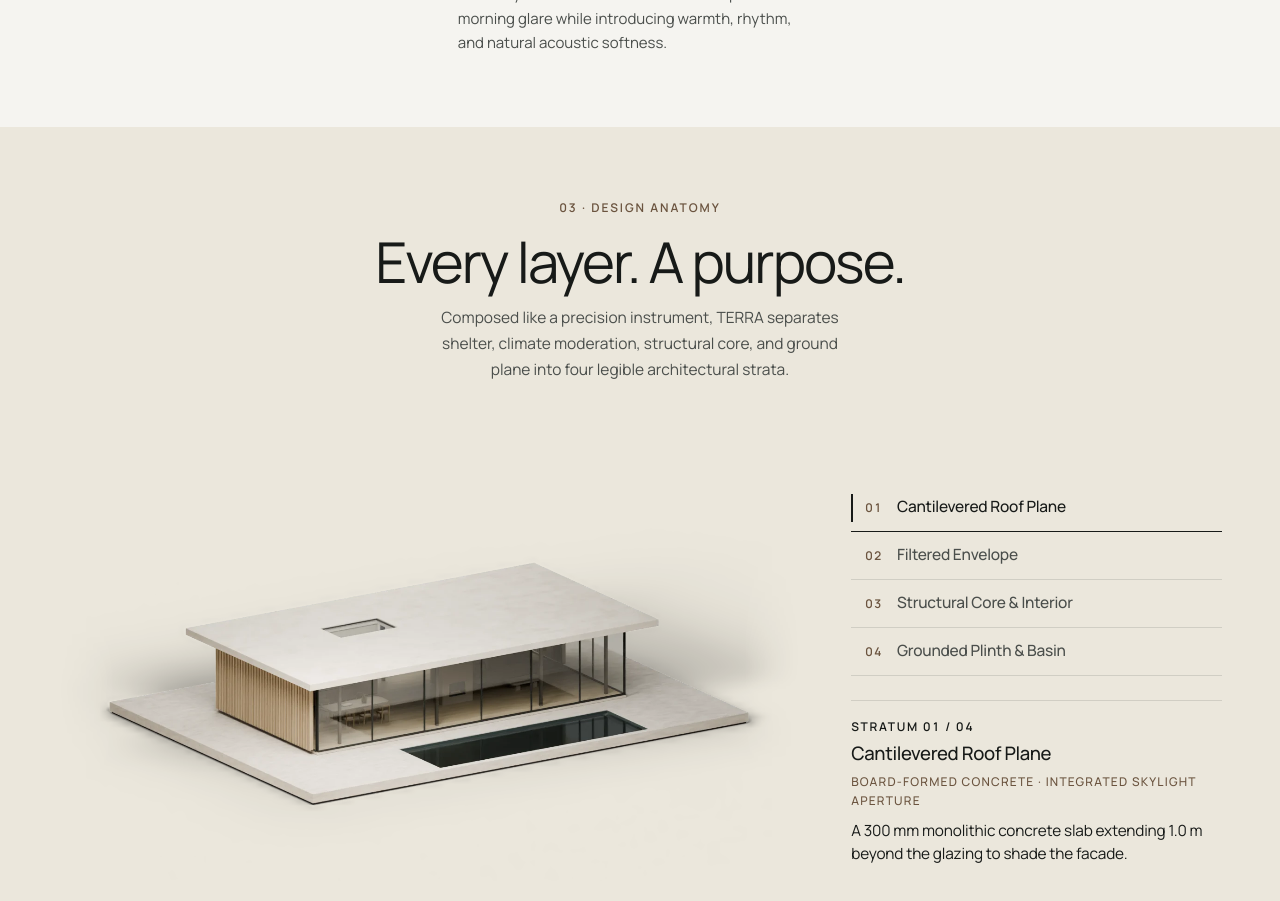
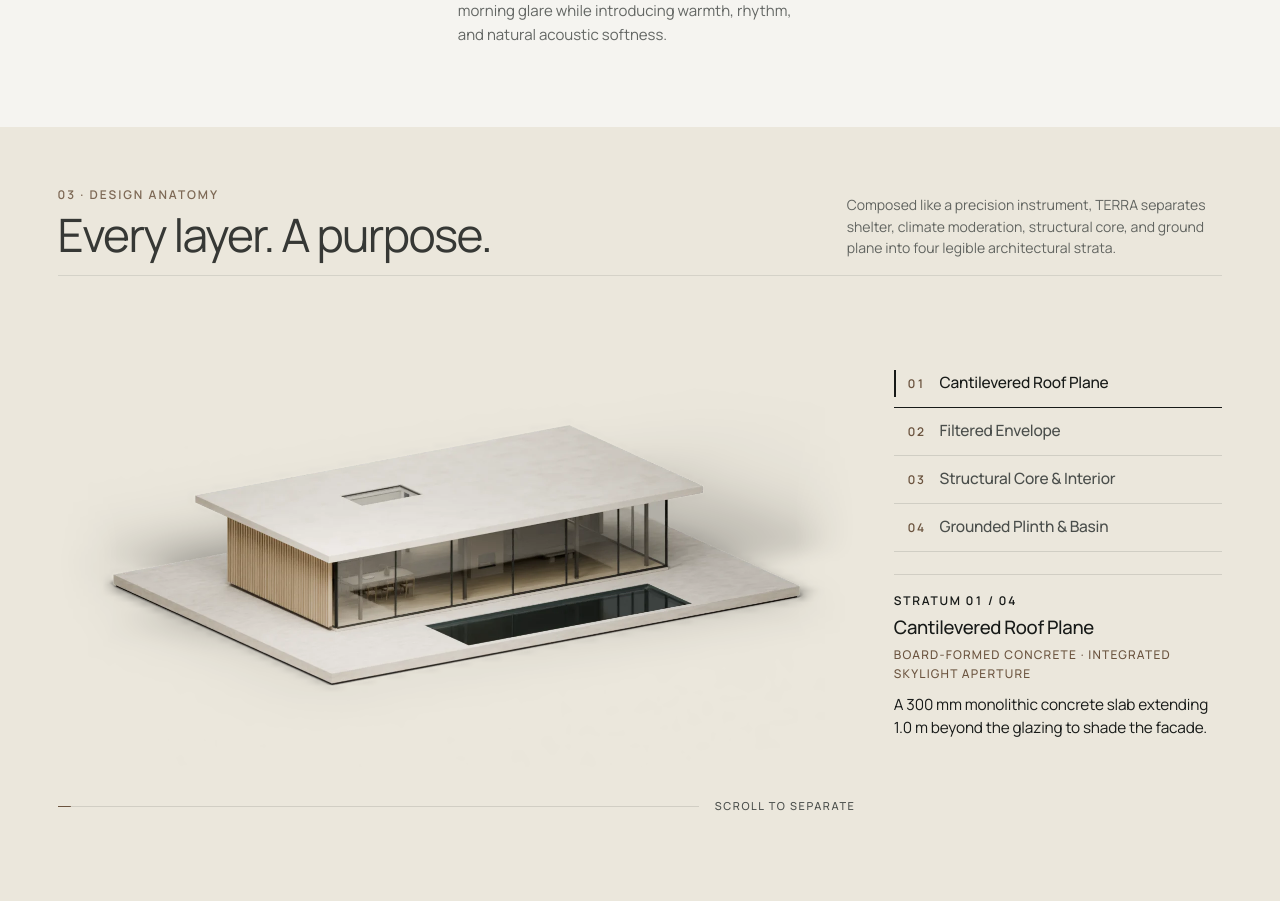
Before and after one commit to Skiidig/TERRA-Project, a React (Vite) app: page / in a window 1280 px wide. Shown: the part 2440-3341 px from the top of the page. Built offline with nearby package versions, Linux system fonts and the light colour scheme.

Commit message:
feat: integrate Lenis and refine Anatomy scroll composition

```diff
--- a/package.json
+++ b/package.json
@@ -18,6 +18,7 @@
     "@react-three/drei": "10.7.9",
     "@react-three/fiber": "9.8.2",
     "gsap": "3.15.1",
+    "lenis": "^1.3.28",
     "react": "19.3.1",
     "react-dom": "19.3.1",
     "three": "0.187.0"
--- a/src/App.tsx
+++ b/src/App.tsx
@@ -2,6 +2,7 @@ import { useEffect, useLayoutEffect, useRef, useState } from 'react'
 import gsap from 'gsap'
 import { ScrollTrigger } from 'gsap/ScrollTrigger'
 import { DesignAnatomySection } from './anatomy/DesignAnatomySection'
+import { scrollToY, setupDesktopSmoothScroll } from './lib/smoothScroll'
 import {
   closingContent,
   footerContent,
@@ -21,6 +22,9 @@ export function App() {
   const [menuOpen, setMenuOpen] = useState(false)
   const [scrolled, setScrolled] = useState(false)
   const [headerOnDark, setHeaderOnDark] = useState(false)
+
+  // Desktop-only Lenis smooth wheel integration synchronized with GSAP ScrollTrigger
+  useEffect(() => setupDesktopSmoothScroll(), [])
 
   // Ensure direct fragment URLs (e.g. /#anatomy) align accurately after React mounts DOM & fonts settle
   useLayoutEffect(() => {
@@ -45,7 +49,7 @@ export function App() {
         Math.round(target.getBoundingClientRect().top + window.scrollY - headerHeight),
       )
       if (Math.abs(window.scrollY - targetTop) > 2) {
-        window.scrollTo({ top: targetTop, behavior: 'instant' })
+        scrollToY(targetTop, { immediate: true })
       }
       ScrollTrigger.refresh()
     }
--- a/src/anatomy/DesignAnatomySection.tsx
+++ b/src/anatomy/DesignAnatomySection.tsx
@@ -3,6 +3,7 @@ import type { KeyboardEvent as ReactKeyboardEvent } from 'react'
 import gsap from 'gsap'
 import { ScrollTrigger } from 'gsap/ScrollTrigger'
 import { anatomyContent } from '../content/v2Content'
+import { scrollToY } from '../lib/smoothScroll'
 import { createFramePlayer } from './framePlayer'
 import type { FramePlayer, FramePlayerState } from './framePlayer'
 import {
@@ -55,6 +56,7 @@ export function DesignAnatomySection() {
   const sectionRef = useRef<HTMLElement>(null)
   const runwayRef = useRef<HTMLDivElement>(null)
   const stickyRef = useRef<HTMLDivElement>(null)
+  const headerRef = useRef<HTMLDivElement>(null)
   const canvasRef = useRef<HTMLCanvasElement>(null)
   const posterRef = useRef<HTMLImageElement>(null)
   const progressBarRef = useRef<HTMLSpanElement>(null)
@@ -226,13 +228,16 @@ export function DesignAnatomySection() {
     const syncGeometry = () => {
       const header = document.querySelector<HTMLElement>('.site-header')
       const headerHeight = header?.offsetHeight ?? 64
+      const anatomyHeaderHeight = headerRef.current?.offsetHeight ?? 0
       runway.style.setProperty('--anatomy-header-offset', `${headerHeight}px`)
+      runway.style.setProperty('--anatomy-header-height', `${anatomyHeaderHeight}px`)
       runway.style.setProperty('--anatomy-hold-height', `${sticky.offsetHeight}px`)
     }
 
     syncGeometry()
     const resizeObserver = new ResizeObserver(syncGeometry)
     resizeObserver.observe(sticky)
+    if (headerRef.current) resizeObserver.observe(headerRef.current)
     const headerEl = document.querySelector<HTMLElement>('.site-header')
     if (headerEl) resizeObserver.observe(headerEl)
 
@@ -437,10 +442,7 @@ export function DesignAnatomySection() {
       scrollProgressRef.current = targetProgress
       ensureLoopRunning()
       const destinationY = trigger.start + targetProgress * (trigger.end - trigger.start)
-      window.scrollTo({
-        top: destinationY,
-        behavior: 'smooth',
-      })
+      scrollToY(destinationY, { duration: 0.72 })
     }
 
     retryFrameRef.current = () => {
@@ -504,16 +506,6 @@ export function DesignAnatomySection() {
       className="section section-stone section-anatomy"
       aria-labelledby="anatomy-headline"
     >
-      <div className="container">
-        <div className="anatomy-header" data-reveal>
-          <p className="eyebrow">{anatomyContent.eyebrow}</p>
-          <h2 id="anatomy-headline" className="section-headline">
-            {anatomyContent.headline}
-          </h2>
-          <p className="section-intro anatomy-intro">{anatomyContent.intro}</p>
-        </div>
-      </div>
-
       <div
         ref={runwayRef}
         className="anatomy-runway"
@@ -521,7 +513,18 @@ export function DesignAnatomySection() {
         data-variant={compact ? 'mobile' : 'desktop'}
       >
         <div ref={stickyRef} className="anatomy-sticky">
-          <div className="container anatomy-stage">
+          <div className="container anatomy-composition">
+            <div ref={headerRef} className="anatomy-header" data-reveal>
+              <div className="anatomy-header-title">
+                <p className="eyebrow">{anatomyContent.eyebrow}</p>
+                <h2 id="anatomy-headline" className="section-headline anatomy-headline">
+                  {anatomyContent.headline}
+                </h2>
+              </div>
+              <p className="section-intro anatomy-intro">{anatomyContent.intro}</p>
+            </div>
+
+            <div className="anatomy-stage">
               <figure className="anatomy-figure">
                 <div className="media-frame media-frame-anatomy">
                   <img
@@ -544,13 +547,14 @@ export function DesignAnatomySection() {
                 </div>
 
                 <figcaption className="anatomy-stage-footer">
-                <span
-                  className="anatomy-progress-track"
-                  aria-hidden="true"
-                  hidden={!isInteractive}
-                >
+                  <div className="anatomy-progress-row" hidden={!isInteractive}>
+                    <span className="anatomy-progress-track" aria-hidden="true">
                       <span ref={progressBarRef} className="anatomy-progress-fill" />
                     </span>
+                    <span className="anatomy-scroll-hint" aria-hidden="true">
+                      Scroll to separate
+                    </span>
+                  </div>
 
                   {targetFailed ? (
                     <div className="anatomy-recovery" role="status">
@@ -627,6 +631,7 @@ export function DesignAnatomySection() {
             </div>
           </div>
         </div>
+      </div>
     </section>
   )
 }
--- /dev/null
+++ b/src/lib/smoothScroll.ts
@@ -0,0 +1,158 @@
+import Lenis from 'lenis'
+import gsap from 'gsap'
+import { ScrollTrigger } from 'gsap/ScrollTrigger'
+
+gsap.registerPlugin(ScrollTrigger)
+
+const DESKTOP_SMOOTH_QUERY =
+  '(hover: hover) and (pointer: fine) and (min-width: 64rem) and (prefers-reduced-motion: no-preference)'
+
+/**
+ * Empirically evaluated conservative desktop lerp factor (tested: 0.08, 0.10, 0.14).
+ * Selected 0.14: smooths discrete wheel input with zero perceptible input lag,
+ * zero lingering idle drift, and no double-smoothing against Anatomy's damper.
+ */
+export const LENIS_LERP = 0.14
+
+let activeLenis: Lenis | null = null
+
+export function getActiveLenis(): Lenis | null {
+  return activeLenis
+}
+
+export function scrollToY(
+  y: number,
+  options?: { immediate?: boolean; duration?: number },
+): void {
+  const clampedY = Math.max(0, y)
+  const reducedMotion = window.matchMedia('(prefers-reduced-motion: reduce)').matches
+  const immediate = Boolean(options?.immediate || reducedMotion)
+
+  if (activeLenis) {
+    activeLenis.scrollTo(clampedY, {
+      immediate,
+      ...(immediate || options?.duration === undefined ? {} : { duration: options.duration }),
+    })
+    return
+  }
+
+  window.scrollTo({
+    top: clampedY,
+    behavior: immediate ? 'instant' : 'smooth',
+  })
+}
+
+export function scrollToHash(
+  hash: string,
+  options?: { immediate?: boolean; duration?: number },
+): boolean {
+  if (!hash || !hash.startsWith('#')) return false
+  if (hash === '#top') {
+    scrollToY(0, options)
+    return true
+  }
+
+  const target = document.getElementById(hash.slice(1))
+  if (!target) return false
+
+  const headerHeight = document.querySelector<HTMLElement>('.site-header')?.offsetHeight ?? 64
+  const targetTop = Math.max(
+    0,
+    Math.round(target.getBoundingClientRect().top + window.scrollY - headerHeight),
+  )
+  scrollToY(targetTop, options)
+  return true
+}
+
+/**
+ * Mounts a single desktop-only Lenis instance synchronized with GSAP's ticker
+ * and ScrollTrigger. Automatically tears down on mobile, reduced-motion,
+ * viewport changes, or React StrictMode cleanup.
+ */
+export function setupDesktopSmoothScroll(lerp = LENIS_LERP): () => void {
+  const mediaQuery = window.matchMedia(DESKTOP_SMOOTH_QUERY)
+  let tickerCallback: ((time: number) => void) | null = null
+
+  const teardown = () => {
+    if (tickerCallback) {
+      gsap.ticker.remove(tickerCallback)
+      tickerCallback = null
+    }
+    if (activeLenis) {
+      activeLenis.off('scroll', ScrollTrigger.update)
+      activeLenis.destroy()
+      activeLenis = null
+    }
+  }
+
+  const mount = () => {
+    teardown()
+    if (!mediaQuery.matches) return
+
+    const lenis = new Lenis({
+      smoothWheel: true,
+      lerp,
+      syncTouch: false,
+      autoRaf: false,
+      allowNestedScroll: true,
+      respectReducedMotion: true,
+    })
+
+    lenis.on('scroll', ScrollTrigger.update)
+
+    tickerCallback = (time: number) => {
+      lenis.raf(time * 1000)
+    }
+    gsap.ticker.add(tickerCallback)
+    activeLenis = lenis
+    ScrollTrigger.refresh()
+  }
+
+  const onAnchorClick = (event: MouseEvent) => {
+    if (!activeLenis || event.defaultPrevented || event.button !== 0) return
+    if (event.metaKey || event.ctrlKey || event.shiftKey || event.altKey) return
+
+    const target = event.target as HTMLElement | null
+    const link = target?.closest<HTMLAnchorElement>('a[href^="#"]')
+    if (!link) return
+
+    const href = link.getAttribute('href')
+    if (!href || href.length <= 1) return
+
+    if (scrollToHash(href, { duration: 1.05 })) {
+      event.preventDefault()
+      if (window.location.hash !== href) {
+        window.history.pushState(null, '', href)
+      }
+      if (href !== '#top') {
+        const dest = document.getElementById(href.slice(1))
+        if (dest && dest.tabIndex < 0 && !dest.hasAttribute('tabindex')) {
+          dest.setAttribute('tabindex', '-1')
+        }
+        dest?.focus({ preventScroll: true })
+      }
+    }
+  }
+
+  const onPopState = () => {
+    if (!activeLenis) return
+    const hash = window.location.hash
+    if (hash && hash.length > 1) {
+      scrollToHash(hash, { immediate: true })
+    } else {
+      scrollToY(0, { immediate: true })
+    }
+  }
+
+  mount()
+  mediaQuery.addEventListener('change', mount)
+  document.addEventListener('click', onAnchorClick)
+  window.addEventListener('popstate', onPopState)
+
+  return () => {
+    mediaQuery.removeEventListener('change', mount)
+    document.removeEventListener('click', onAnchorClick)
+    window.removeEventListener('popstate', onPopState)
+    teardown()
+  }
+}
--- a/src/style.css
+++ b/src/style.css
@@ -61,6 +61,32 @@ html {
   color: var(--color-charcoal);
 }
 
+/* Official Lenis structural rules (active only when desktop Lenis mounts) */
+html.lenis,
+html.lenis body {
+  height: auto;
+}
+
+html.lenis.lenis-smooth {
+  scroll-behavior: auto;
+}
+
+.lenis:not(.lenis-autoToggle).lenis-stopped {
+  overflow: clip;
+}
+
+.lenis [data-lenis-prevent],
+.lenis [data-lenis-prevent-wheel],
+.lenis [data-lenis-prevent-touch],
+.lenis [data-lenis-prevent-vertical],
+.lenis [data-lenis-prevent-horizontal] {
+  overscroll-behavior: contain;
+}
+
+.lenis.lenis-smooth iframe {
+  pointer-events: none;
+}
+
 body {
   margin: 0;
   min-width: 0;
@@ -711,23 +737,40 @@ section[id] {
 
 /* 4. DESIGN ANATOMY */
 .section-anatomy {
-  padding-block: clamp(3.25rem, 5.5vw, 4.75rem) clamp(2.5rem, 4.5vw, 3.75rem);
+  padding-block: clamp(1.75rem, 3.5vw, 3rem) clamp(2rem, 4vw, 3.25rem);
+}
+
+.anatomy-composition {
+  display: flex;
+  flex-direction: column;
+  gap: clamp(1rem, 2.2vh, 1.75rem);
 }
 
 .anatomy-header {
-  max-width: 44rem;
-  margin-inline: auto;
-  text-align: center;
-  margin-bottom: clamp(1.75rem, 3.2vh, 2.5rem);
+  display: grid;
+  grid-template-columns: 1fr;
+  gap: 0.625rem;
+  align-items: end;
+  padding-bottom: clamp(0.875rem, 1.8vh, 1.35rem);
+  border-bottom: 1px solid var(--color-rule);
+}
+
+.anatomy-header .eyebrow {
+  margin-block-end: 0.45rem;
+}
+
+.anatomy-headline {
+  font-size: clamp(1.875rem, 3.6vw, 3.25rem);
 }
 
 .anatomy-intro {
-  margin-top: 0.875rem;
-  margin-inline: auto;
+  font-size: clamp(0.875rem, 1.05vw, 0.96875rem);
+  line-height: 1.55;
+  max-width: 44ch;
 }
 
 .anatomy-runway {
-  --anatomy-runway: 680px;
+  --anatomy-runway: 600px;
   --anatomy-end-hold: 32px;
   --anatomy-fade: 7.5%;
   position: relative;
@@ -748,19 +791,21 @@ section[id] {
   position: sticky;
   top: var(--anatomy-header-offset, var(--header-height));
   background-color: var(--color-stone);
-  padding-block: clamp(0.5rem, 1.5vh, 1.25rem);
+  padding-block: clamp(0.625rem, 1.4vh, 1.125rem);
 }
 
 .anatomy-runway[data-mode='reduced'] .anatomy-sticky,
 .anatomy-runway[data-mode='poster'] .anatomy-sticky {
   position: static;
-  padding-block: 0;
+  min-height: 0;
+  display: block;
+  padding-block: clamp(2.5rem, 5vw, 4rem);
 }
 
 .anatomy-stage {
   display: grid;
   grid-template-columns: 1fr;
-  gap: clamp(1.25rem, 3vw, 2.5rem);
+  gap: clamp(1rem, 2.5vw, 2.25rem);
   align-items: center;
 }
 
@@ -830,12 +875,32 @@ section[id] {
   min-height: 0.5rem;
 }
 
+.anatomy-progress-row {
+  display: flex;
+  align-items: center;
+  gap: 1rem;
+}
+
+.anatomy-progress-row[hidden] {
+  display: none;
+}
+
 .anatomy-progress-track {
   display: block;
-  width: 100%;
+  flex: 1 1 auto;
   height: 1px;
   background-color: var(--color-rule);
   overflow: hidden;
+}
+
+.anatomy-scroll-hint {
+  display: none;
+  flex: 0 0 auto;
+  font-size: 0.6875rem;
+  font-weight: 500;
+  letter-spacing: 0.14em;
+  text-transform: uppercase;
+  color: var(--color-ink-muted);
 }
 
 .anatomy-progress-fill {
@@ -1219,7 +1284,7 @@ section[id] {
 }
 
 /* Compact short mobile safety (e.g. 320x568) */
-@media (max-height: 40rem) and (max-width: 47.99rem) {
+@media (max-height: 41rem) and (max-width: 47.99rem) {
   .hero-section {
     padding-block: 0.75rem 0.875rem;
   }
@@ -1250,20 +1315,29 @@ section[id] {
   }
 
   .anatomy-sticky {
-    padding-block: 0.35rem 0.5rem;
+    top: calc(var(--anatomy-header-offset, var(--header-height)) - var(--anatomy-header-height, 0px) - 0.65rem);
+    padding-block: 0.35rem 0.4rem;
+  }
+
+  .anatomy-composition {
+    gap: 0.65rem;
   }
 
   .anatomy-stage {
-    gap: 0.75rem;
+    gap: 0.65rem;
   }
 
   .anatomy-detail-panel {
-    min-height: 7.25rem;
+    min-height: 6.5rem;
   }
 }
 
 /* Landscape mobile safety (e.g. 844x390) */
 @media (min-width: 48rem) and (max-height: 35rem) {
+  .anatomy-sticky {
+    top: calc(var(--anatomy-header-offset, var(--header-height)) - var(--anatomy-header-height, 0px) - 1rem);
+  }
+
   .anatomy-stage {
     grid-template-columns: minmax(0, 7.5fr) minmax(0, 4.5fr);
     align-items: start;
@@ -1297,7 +1371,7 @@ section[id] {
   }
 
   .anatomy-runway {
-    --anatomy-runway: 880px;
+    --anatomy-runway: 780px;
   }
 
   .anatomy-layer-title-full {
@@ -1416,24 +1490,49 @@ section[id] {
     border-left: 1px solid var(--color-rule);
   }
 
+  .section-anatomy {
+    padding-block: 0;
+  }
+
   .anatomy-runway {
-    --anatomy-runway: 1120px;
+    --anatomy-runway: 950px;
     --anatomy-end-hold: 48px;
   }
 
   .anatomy-sticky {
-    padding-block: clamp(1rem, 3vh, 2.25rem);
+    min-height: calc(100svh - var(--anatomy-header-offset, var(--header-height)));
+    display: grid;
+    align-items: center;
+    padding-block: clamp(1.25rem, 2.8vh, 2.5rem);
+  }
+
+  .anatomy-composition {
+    gap: clamp(1.25rem, 2.6vh, 2.25rem);
+  }
+
+  .anatomy-header {
+    grid-template-columns: minmax(0, 6.5fr) minmax(0, 5.5fr);
+    gap: 2.5rem;
+    padding-bottom: clamp(1rem, 2vh, 1.5rem);
+  }
+
+  .anatomy-intro {
+    justify-self: end;
   }
 
   .anatomy-stage {
-    grid-template-columns: minmax(0, 8fr) minmax(0, 4fr);
-    gap: clamp(2rem, 4vw, 4rem);
+    grid-template-columns: minmax(0, 8.5fr) minmax(0, 3.5fr);
+    gap: clamp(1.75rem, 3vw, 3rem);
     align-items: center;
+  }
+
+  .anatomy-scroll-hint {
+    display: inline;
   }
 
   .anatomy-inspector {
     grid-template-columns: 1fr;
-    gap: 1.5rem;
+    gap: 1.35rem;
   }
 
   .anatomy-layer-list {
```
Also changed, not shown: 1 other file (tests, documents, lock files or other folders). Lines whose indentation alone changed are shown as unchanged.
